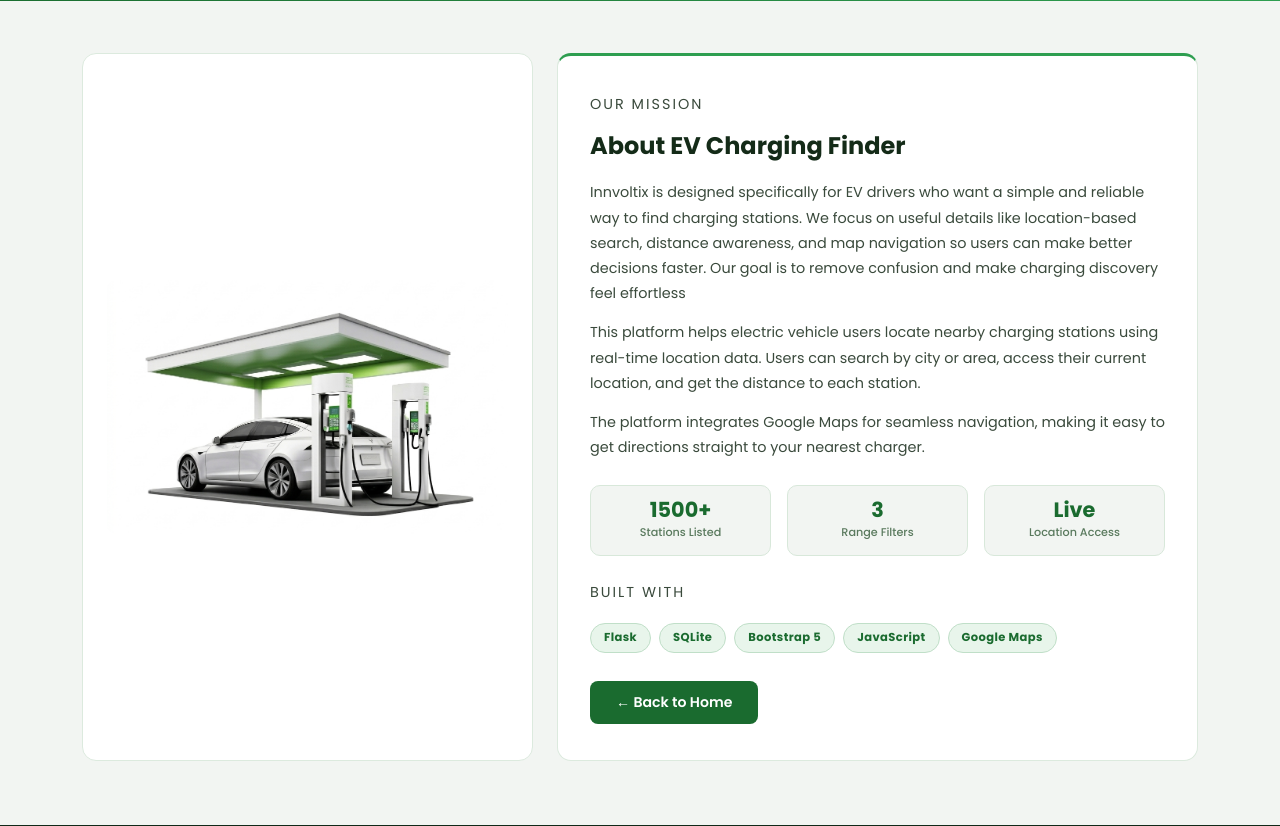
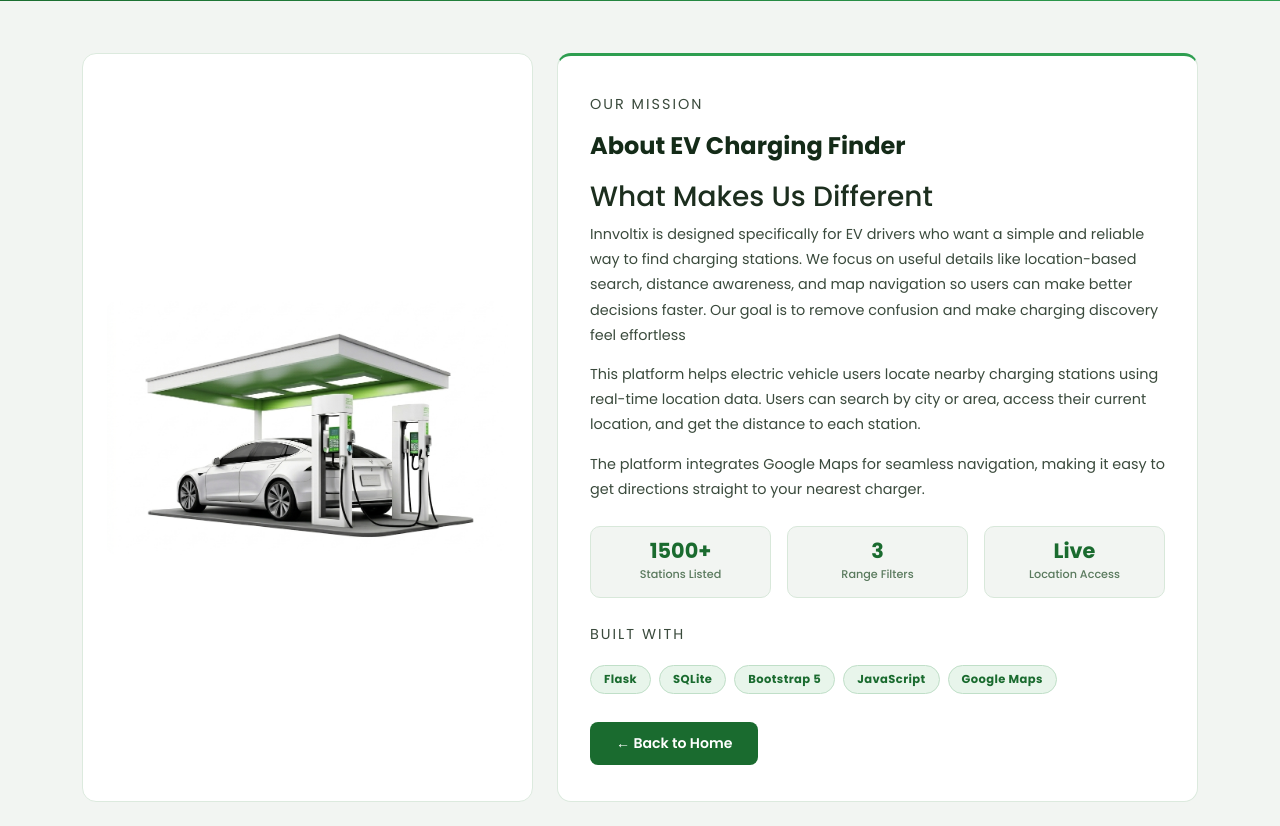
Before and after one commit to indu32/EV_charging_stations, a Flask app: page /about in a window 1280 px wide. Shown: the part 237-1063 px from the top of the page. Run offline with Flask 3, Linux system fonts and the light colour scheme.

Commit message:
Update about.html

```diff
--- a/EV project/templates/about.html
+++ b/EV project/templates/about.html
@@ -325,6 +325,7 @@ footer {
 
           <p class="section-label-sm">Our Mission</p>
           <h2>About EV Charging Finder</h2>
+          <h3>What Makes Us Different</h3>
           <p>
             Innvoltix is designed specifically for EV drivers who want a simple and reliable way to find charging stations.
             We focus on useful details like location-based search, distance awareness, and map navigation so users can make better decisions faster.
```
